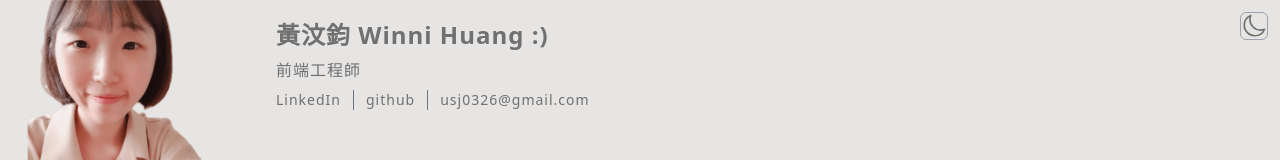
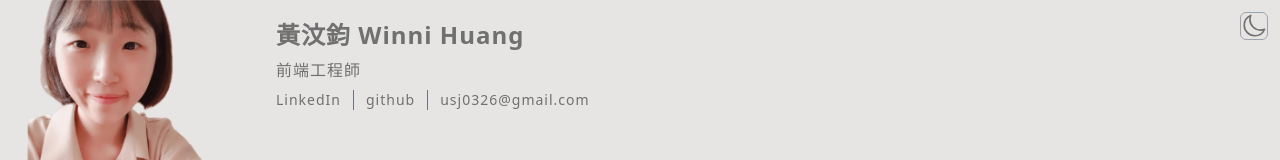
Before and after one commit to beiyi1996/resume, a React (Create React App) app: page / in a window 1280 px wide. Shown: the top 160 px of the page. Built offline with nearby package versions, Linux system fonts and the light colour scheme.

Commit message:
test github action deploy

```diff
--- a/src/components/banner.jsx
+++ b/src/components/banner.jsx
@@ -33,7 +33,7 @@ export default function Banner() {
       </div>
       <div className="flex-1 flex-col items-start justify-start bg-stone-200 p-5 dark:bg-zinc-700">
         <h1 className="text-2xl font-bold dark:text-orange-400">
-          黃汶鈞 Winni Huang :)
+          黃汶鈞 Winni Huang
         </h1>
         <h3 className="mt-2 text-lg dark:text-stone-300">前端工程師</h3>
         <div className="mt-2 flex flex-col sm:flex-row">
```
